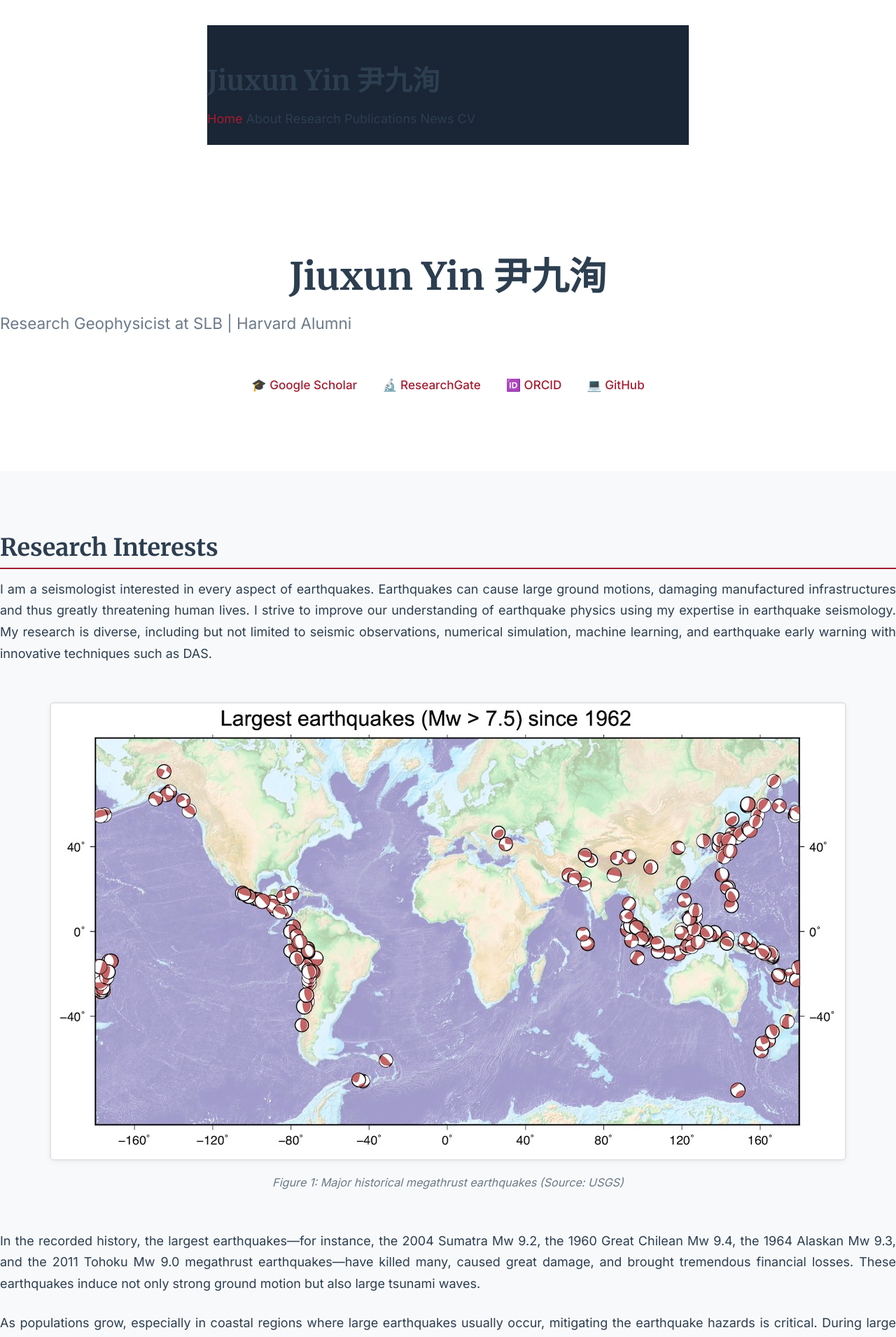
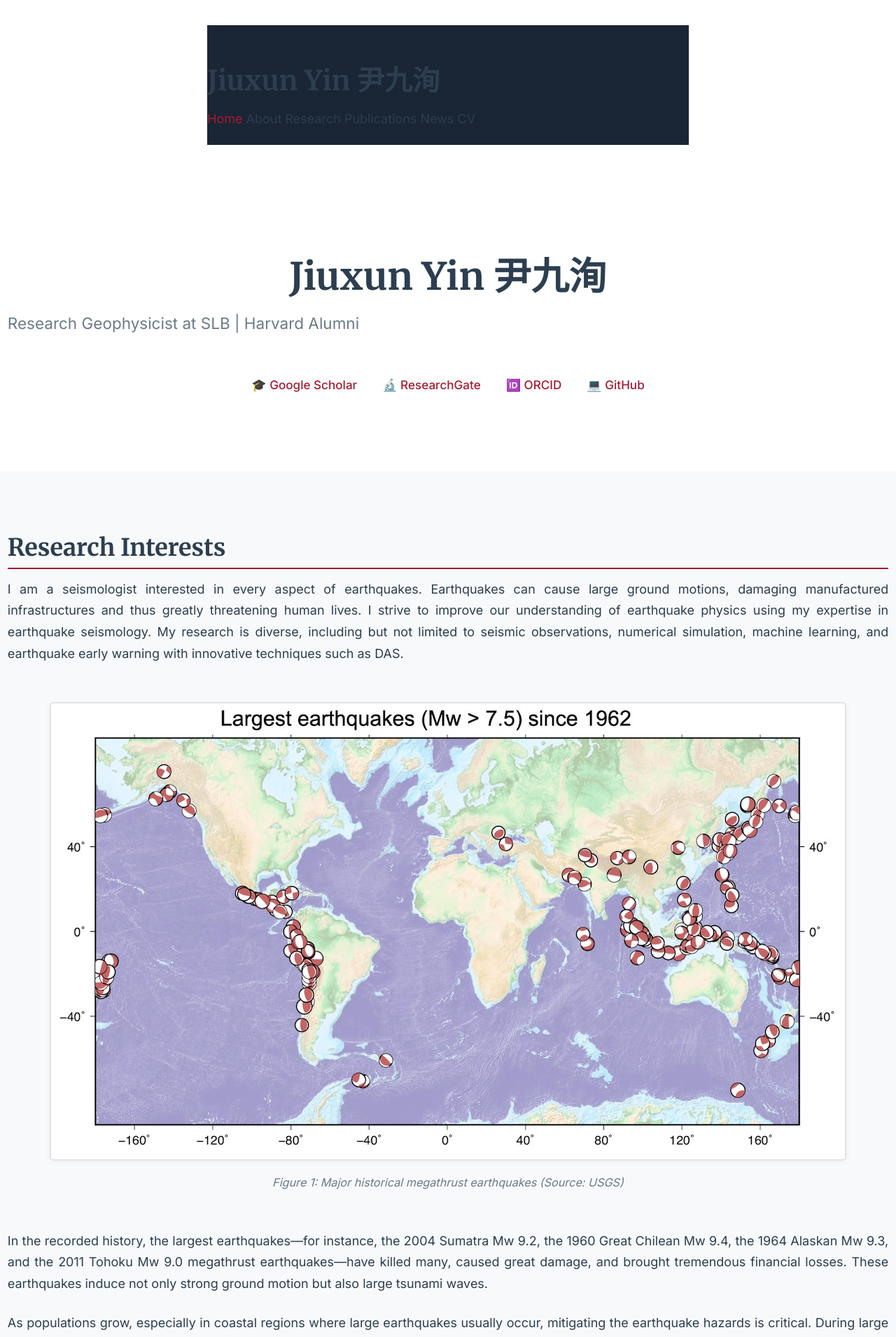
Before and after one commit to yinjiuxun/yinjiuxun.github.io, a Jekyll site: the page built from index.md, in a window 1280 px wide. Shown: the top 1910 px of the page at 70% size. Built offline with Jekyll 4.4.1, drawn with Linux system fonts in a browser that asks for light colours.

Commit message:
Fix body margin: apply to styles.scss entry point instead of unused main.scss

```diff
--- a/_sass/main.scss
+++ b/_sass/main.scss
@@ -1,8 +1,4 @@
 /* 覆盖 GitHub Pages 默认样式 */
-body {
-    margin: 0 0.6rem;
-}
-
 .site-container {
     max-width: 760px;
     margin: 2rem auto;
--- a/assets/css/styles.scss
+++ b/assets/css/styles.scss
@@ -2,6 +2,11 @@
 ---
 
 @use 'harvard-style' as *;
+
+/* 页面水平边距 */
+body {
+    margin: 0 0.6rem;
+}
 
 /* 保留原有样式中的有用部分作为覆盖或补充 */
 .site-container {
```
